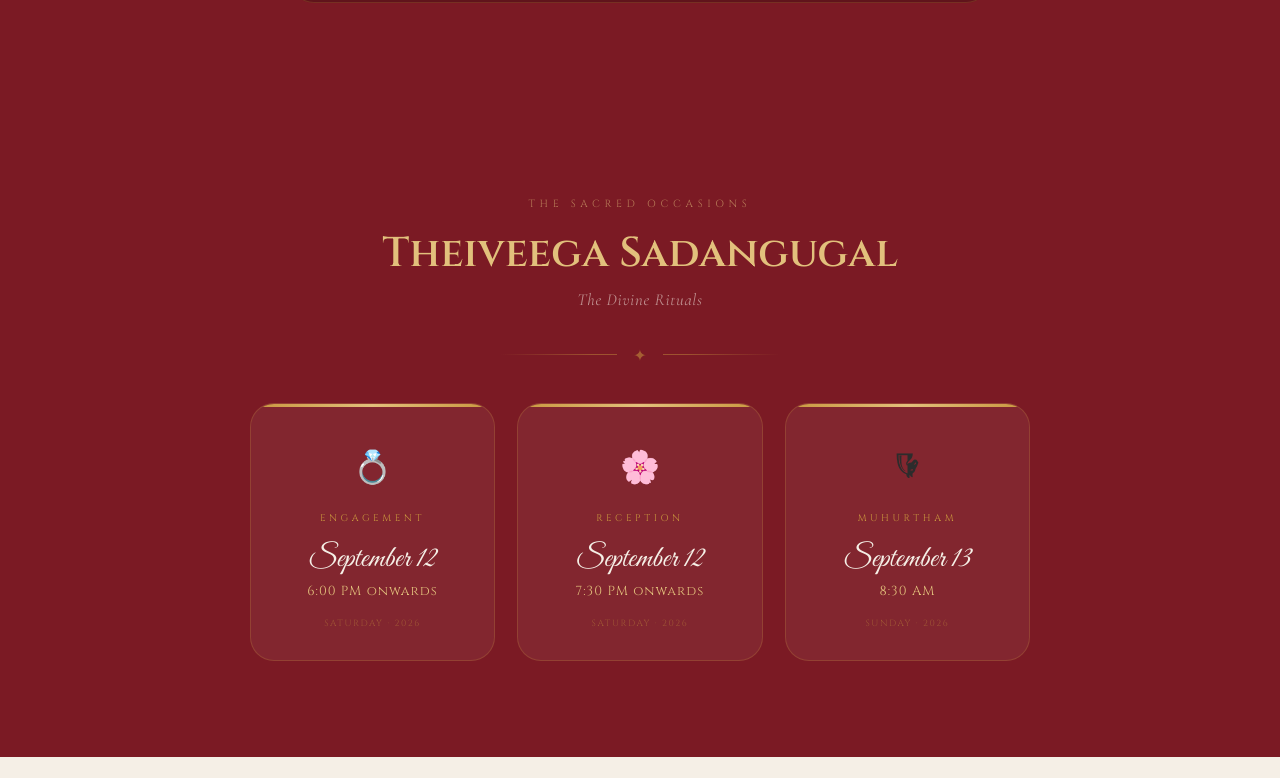
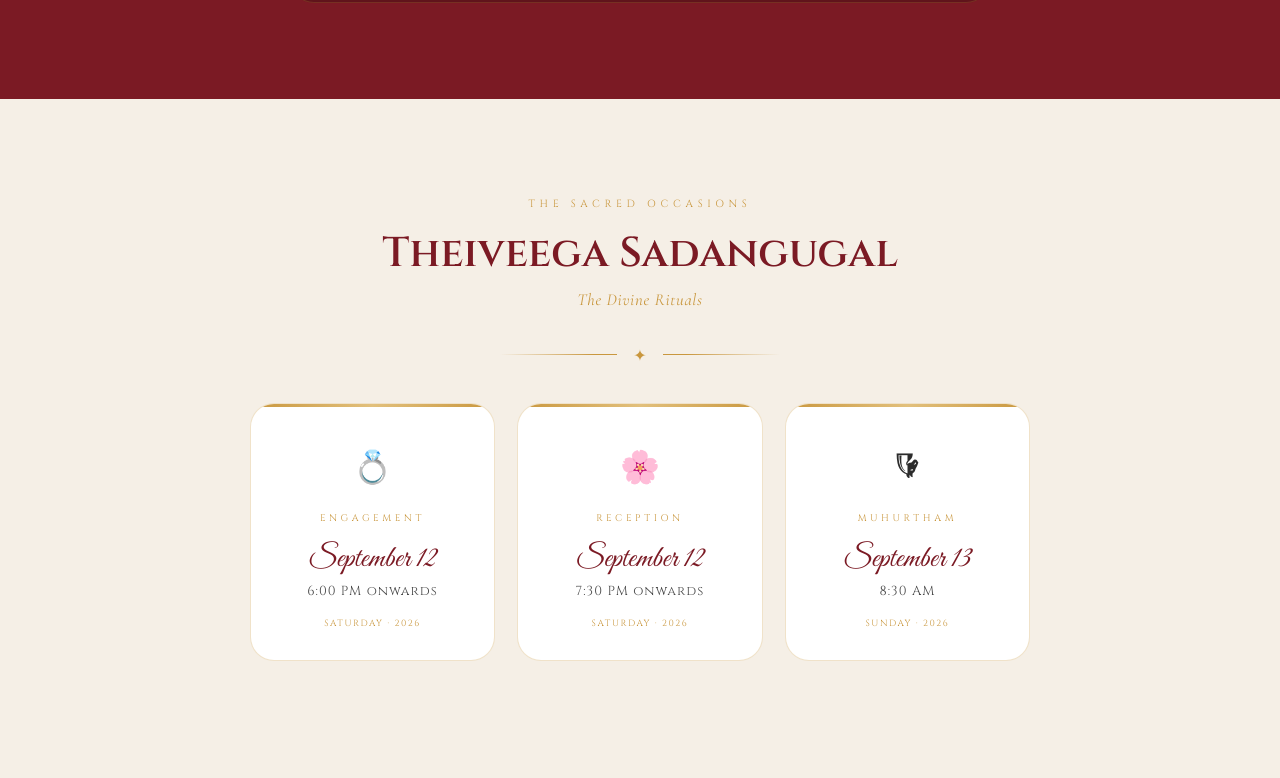
Before and after one commit to rahul-0906/invitation, a website: page index.html in a window 1280 px wide. Shown: the part 2742-3520 px from the top of the page. Drawn offline with nearby package versions, Linux system fonts and the light colour scheme; a web font is replaced by a local one.

Commit message:
style: change events section background to cream for alternating pattern

```diff
--- a/index.html
+++ b/index.html
@@ -536,10 +536,10 @@
     /* ===========================
        EVENTS
     =========================== */
-    #events { background: var(--maroon); padding: 6rem 1.5rem; }
-    #events .sec-tag   { color: rgba(226,192,124,0.58); }
-    #events .sec-title { color: var(--gold-lt); }
-    #events .sec-sub   { color: rgba(245,239,230,0.55); }
+    #events { background: var(--cream); padding: 6rem 1.5rem; }
+    #events .sec-tag   { color: var(--gold); }
+    #events .sec-title { color: var(--maroon); }
+    #events .sec-sub   { color: var(--gold); }
 
     .events-grid {
       display: grid;
@@ -551,8 +551,8 @@
 
     .event-card {
       position: relative;
-      background: rgba(245,239,230, 0.06);
-      border: 1px solid rgba(201,151,62,0.24);
+      background: var(--white);
+      border: 1px solid rgba(201,151,62,0.28);
       border-radius: var(--r-lg);
       padding: 2.2rem 1.5rem 1.8rem;
       text-align: center;
@@ -573,8 +573,8 @@
 
     .event-card:hover {
       transform: translateY(-6px);
-      background: rgba(245,239,230,0.10);
-      box-shadow: 0 18px 40px rgba(0,0,0,0.28);
+      background: rgba(201,151,62,0.03);
+      box-shadow: 0 12px 30px rgba(123,26,36,0.1);
     }
 
     .event-icon { font-size: 2rem; display: block; margin-bottom: 1rem; }
@@ -592,7 +592,7 @@
     .event-date {
       font-family: var(--f-script);
       font-size: 1.9rem;
-      color: var(--cream);
+      color: var(--maroon);
       line-height: 1.2;
       margin-bottom: 0.2rem;
     }
@@ -600,7 +600,7 @@
     .event-time {
       font-family: var(--f-head);
       font-size: 0.82rem;
-      color: var(--gold-lt);
+      color: var(--charcoal-l);
       letter-spacing: 0.08em;
     }
 
@@ -609,7 +609,7 @@
       font-family: var(--f-head);
       font-size: 0.56rem;
       letter-spacing: 0.18em;
-      color: rgba(201,151,62,0.42);
+      color: var(--gold);
       text-transform: uppercase;
     }
 
@@ -1011,7 +1011,7 @@
       <span class="sec-tag fu">The Sacred Occasions</span>
       <h2 class="sec-title fu d1">Theiveega Sadangugal</h2>
       <p class="sec-sub fu d1">The Divine Rituals</p>
-      <div class="divider light fu d2"><span class="orn">&#10022;</span></div>
+      <div class="divider fu d2"><span class="orn">&#10022;</span></div>
       <div class="events-grid">
         <article class="event-card fu d2" aria-label="Engagement event">
           <span class="event-icon" aria-hidden="true">&#128141;</span>
```
